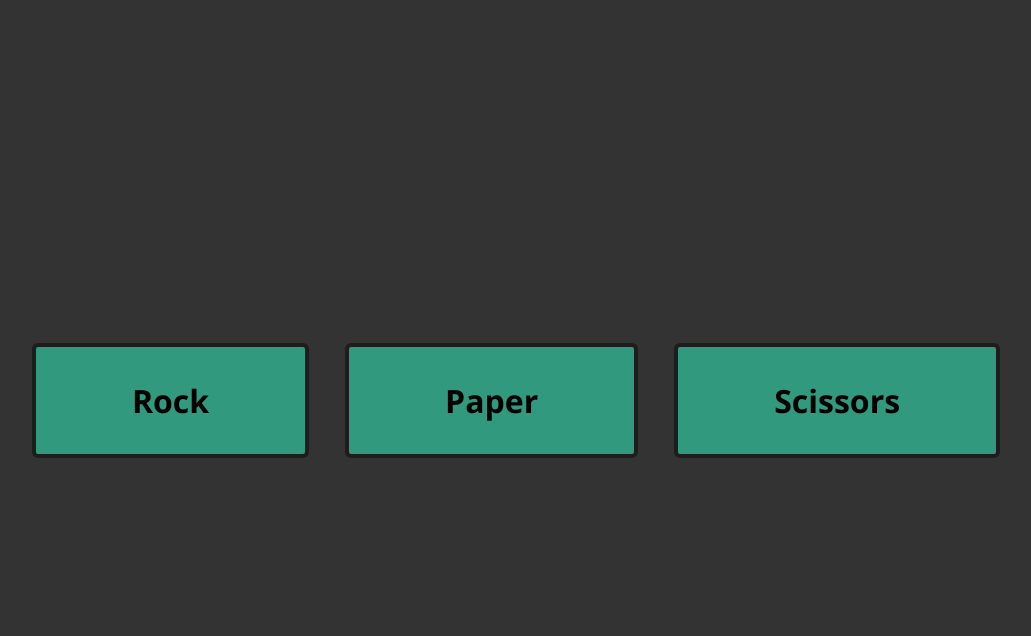
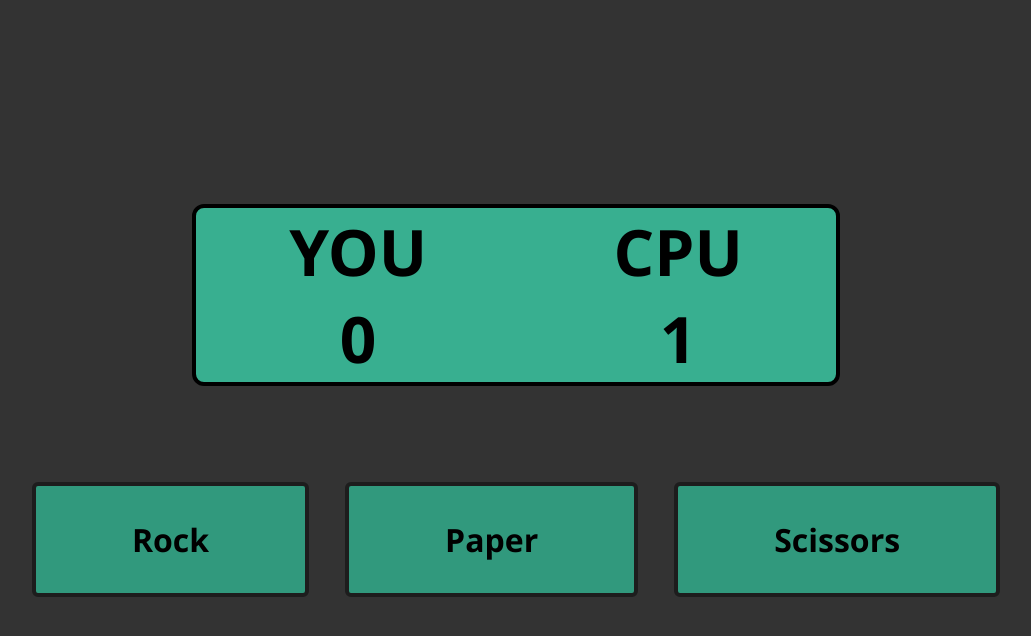
Before and after one commit to Cerenar/odin-rps, a plain HTML site: page index.html in a window 1280 px wide. Both pictures are taken after a click on the button "Rock". Shown: the whole page, without its empty margins (124-1155 px from the left). Drawn offline with Linux system fonts and the light colour scheme.

Commit message:
Got scoring and scoreboard functional. Need to clean up end of game state next (maybe add a win screen).

```diff
--- a/index.html
+++ b/index.html
@@ -10,8 +10,10 @@
 </head>
 <body>
 	<div id="container"></div>
+	<div class="buttons">
 	<button id="rock">Rock</button>
 	<button id="paper">Paper</button>
 	<button id="scissors">Scissors</button>
+	</div>
 </body>
 </html>
--- a/rps.js
+++ b/rps.js
@@ -11,11 +11,6 @@ Steps:		Function receives player and computer weapon choices as input.
 					the current total wins for player and computer.
 					Return updated win totals as output.
 */
-const container = document.querySelector("#container");
-const scoreboard = document.createElement("scoreboard");
-const resultMessage = document.createElement("div");
-resultMessage.classList.add("resultMessage");
-
 function playRound () {
 	// Computer picks rock, paper, or scissors RANDOMLY
 	let weaponsChest = ["rock", "paper", "scissors"];
@@ -24,51 +19,48 @@ function playRound () {
   if (this.id === "rock") {
     if (computerWeaponChoice === "rock") {
 
-			return;
     }
     else if (computerWeaponChoice === "paper") {
 			computerWinTotal++;
-
-			return computerWinTotal;
+			computerScore.textContent = computerWinTotal;
     }
     else {
 			playerWinTotal++;
-
-			return playerWinTotal;
+      playerScore.textContent = playerWinTotal;
     }
   }
   else if (this.id === "paper") {
     if (computerWeaponChoice === "rock") {
 			playerWinTotal++;
-
-			return playerWinTotal;
+      playerScore.textContent = playerWinTotal;
     }
     else if (computerWeaponChoice === "paper") {
 
-			return;
     }
     else {
 			computerWinTotal++;
-
-			return computerWinTotal;
+      computerScore.textContent = computerWinTotal;
     }
   }
   else {
     if (computerWeaponChoice === "rock") {
 			computerWinTotal++;
-
-			return computerWinTotal;
+      computerScore.textContent = computerWinTotal;
     }
     else if (computerWeaponChoice === "paper") {
 			playerWinTotal++;
-
-			return playerWinTotal;
+      playerScore.textContent = playerWinTotal;
     }
     else {
 
-			return;
     }
   }
+	if (playerWinTotal > 4) {
+		alert (`With a score of ${ playerWinTotal } to ${ computerWinTotal }, YOU WIN! Minstrels will write songs of praise to honor your glorious conquest.`)
+	}
+	if (computerWinTotal > 4) {
+		alert (`With a score of ${ playerWinTotal } to ${ computerWinTotal }, YOU LOSE! YOU WERE SUPPOSED TO BE THE CHOSEN ONE!`)
+	}
 }
 
 /*
@@ -103,19 +95,39 @@ Steps:		Prompt the user for their weapon of choice. R, P, S?
 	console.log(this.id);
 }*/
 
+function game() {
+
+}
+
 let playerWinTotal = 0;
 let computerWinTotal = 0;
-let round = 1;
+let keepGoing = true;
+
+const container = document.querySelector("#container");
+const scoreboard = document.createElement("div");
+scoreboard.classList.add("scoreboard");
+const player = document.createElement("div");
+player.classList.add("combatant");
+const computer = document.createElement("div");
+computer.classList.add("combatant");
+const resultMessage = document.createElement("div");
+resultMessage.classList.add("resultMessage");
+
+const playerName = document.createElement("div");
+const playerScore = document.createElement("div");
+const computerName = document.createElement("div");
+const computerScore = document.createElement("div");
+player.appendChild(playerName);
+player.appendChild(playerScore);
+computer.appendChild(computerName);
+computer.appendChild(computerScore);
+playerName.textContent = "YOU";
+computerName.textContent = "CPU";
+playerScore.textContent = playerWinTotal;
+computerScore.textContent = computerWinTotal;
+scoreboard.appendChild(player);
+scoreboard.appendChild(computer);
+container.appendChild(scoreboard);
 
 const buttons = document.querySelectorAll("button");
 buttons.forEach (button => button.addEventListener("click", playRound));
-
-/*if (playerWinTotal > 4) {
-	alert (`With a score of ${ playerWinTotal } to ${ computerWinTotal }, YOU WIN! Minstrels will write songs of praise to honor your glorious conquest.`)
-}
-else if (playerWinTotal === computerWinTotal) {
-	alert (`With a score of ${ playerWinTotal } to ${ computerWinTotal }, you tie. So close, too!`)
-}
-else {
-	alert (`With a score of ${ playerWinTotal } to ${ computerWinTotal }, YOU LOSE! YOU WERE SUPPOSED TO BE THE CHOSEN ONE!`)
-}*/
--- a/styles.css
+++ b/styles.css
@@ -4,6 +4,10 @@ html {
 	align-items: center;
 	height: 100vh;
 	background-color: #333333;
+}
+
+.buttons {
+
 }
 
 button {
@@ -28,7 +32,17 @@ button:hover {
 	justify-content: center;
 	align-items: center;
 	text-align: center;
-	font-size: 48;
+}
+
+.scoreboard {
+	width: 50vw;
+	border: 4px solid black;
+	border-radius: 12px;
+	background-color: #38af90;
+	margin-bottom: 96px;
+	display: flex;
+	justify-content: space-around;
+	font-size: 64px;
+	font-family: "Segoe UI", "Verdana", sans-serif;
 	font-weight: 600;
-	color: #31997d;
 }
```
